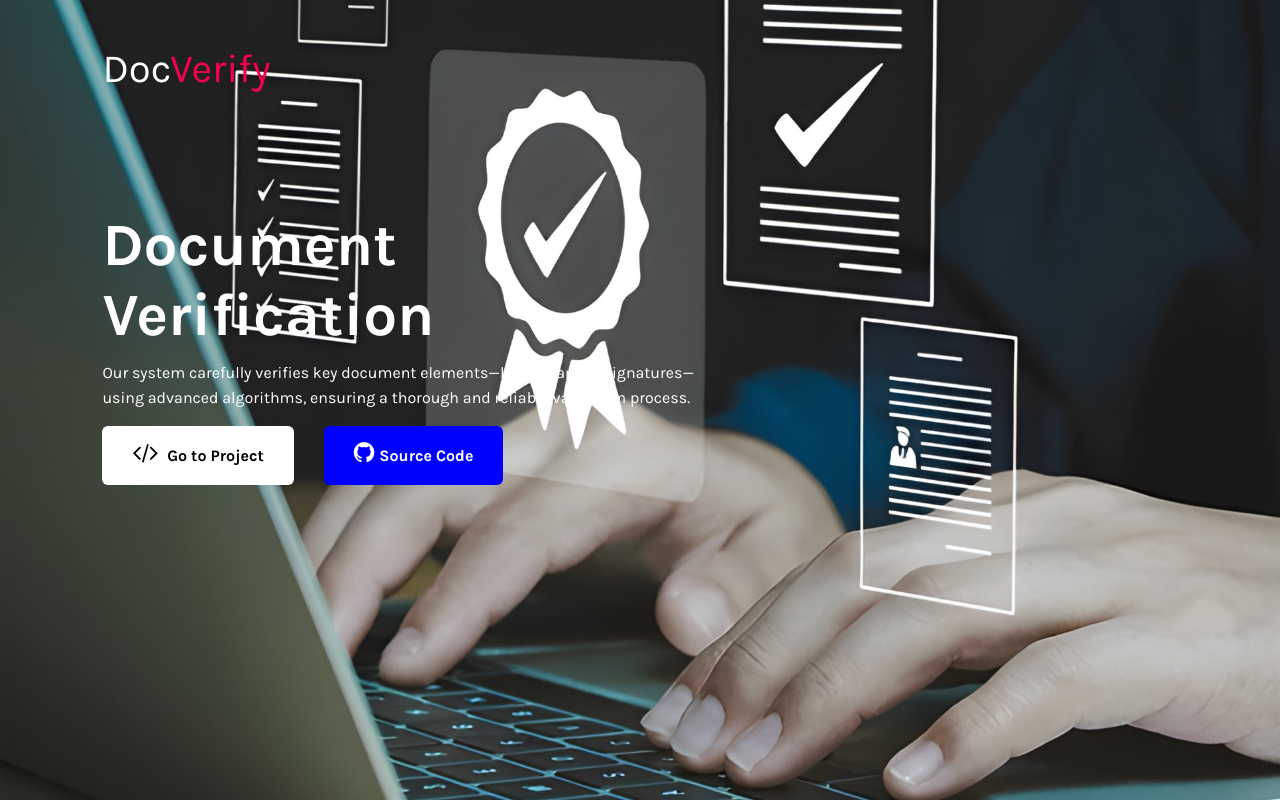
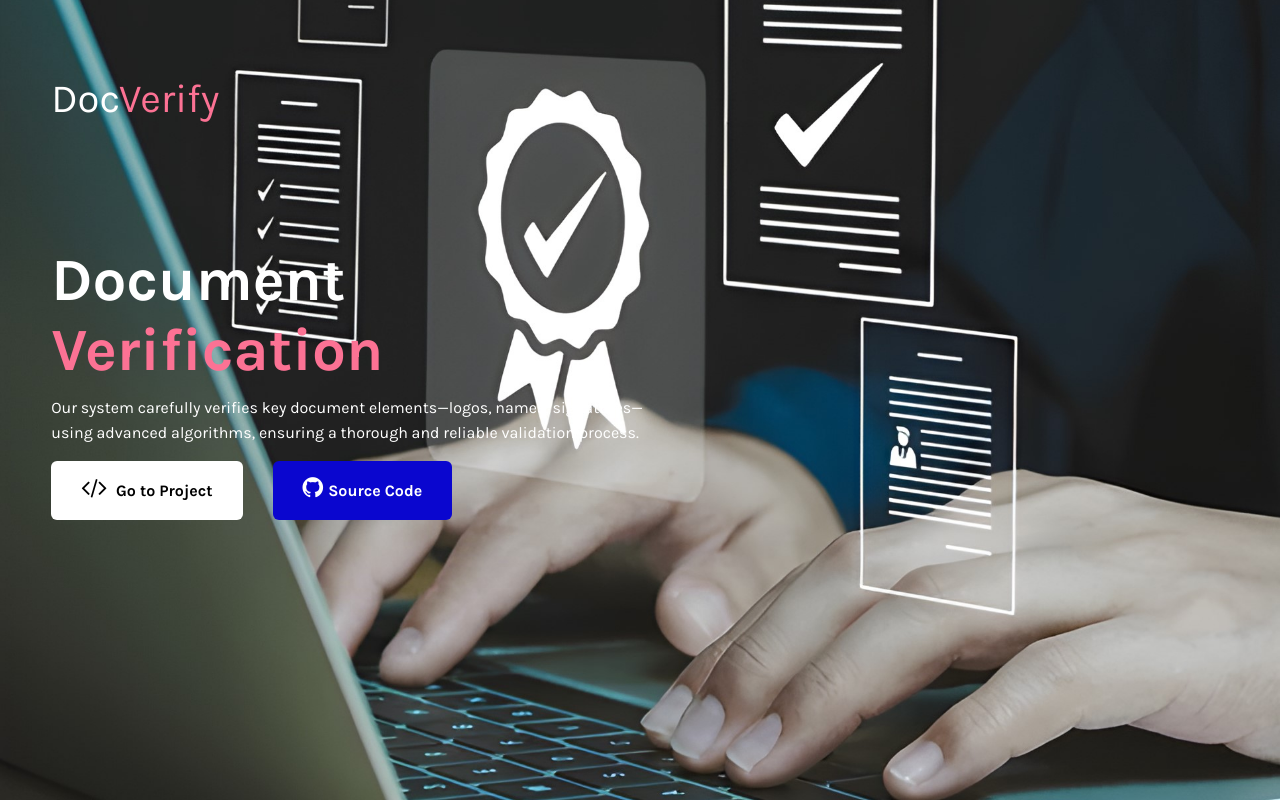
Before and after one commit to Tharun-Mallikanti/DocVerify, a Flask app: page / in a window 1280 px wide. Run offline with Flask 3, Linux system fonts and the light colour scheme.

Commit message:
changed index.html layout

```diff
--- a/app.py
+++ b/app.py
@@ -6,6 +6,7 @@ from io import BytesIO
 import easyocr
 import cv2
 import re
+import os
 from difflib import SequenceMatcher
 from keras.models import load_model
 import numpy as np
@@ -154,6 +155,18 @@ def compare_strings(string1, string2, threshold):
         return False
 
 
+def delete_jpg_images():
+    directory_path = r'C:\Users\tharu\Desktop\v2\static'
+    try:
+        for filename in os.listdir(directory_path):
+            if filename.endswith(".jpg"):
+                os.remove(os.path.join(directory_path, filename))
+        return "JPG images deleted successfully"
+    except Exception as e:
+        return f"An error occurred: {str(e)}"
+
+
+
 @app.route('/')
 def home():
     return render_template('some.html')
@@ -168,7 +181,7 @@ def verify():
 @app.route('/submit', methods=['GET', 'POST'])
 def submit():
     try:
-
+        # delete_jpg_images()
         inputName=request.json.get('inputName')
         inputAadhar=request.json.get('inputAadhar')
         inputNumber=request.json.get('inputNumber')
@@ -195,6 +208,8 @@ def submit():
         image.save("static/input_image.jpg")
         # from roboflow import Roboflow
         # my api key
+
+
         # rf = Roboflow(api_key="2bwhxzy7AaegkJ9ubiIJ")
         # project = rf.workspace().project("docverify")
         # model = project.version(1).model
--- a/templates/some.html
+++ b/templates/some.html
@@ -28,7 +28,7 @@
             background-position: center;
             background-size: cover;
             padding-top: 35px;
-            padding-left: 8%;
+            padding-left: 4%;
             padding-right: 8%;
         }
 
@@ -45,7 +45,8 @@
         }
 
         span {
-            color: #f9004d;
+            color: #fc7294;
+            /* color: #ffecd1; */
         }
 
         .btn {
@@ -93,7 +94,7 @@
         .srccode {
             color: white;
             text-decoration: none;
-            background: #0000FF;
+            background: #0a06cf;
             padding: 20px 30px;
             font-weight: bold;
             border-radius: 6px;
@@ -117,12 +118,12 @@
 <body>
     <div class="container">
         <nav>
-            <div class="logo">
+            <div class="logo" style="margin-top: 30px;">
                 <a href="#">Doc<span>Verify</span></a>
             </div>
         </nav>
         <div class="content">
-            <h2>Document<br>Verification</h2>
+            <h2>Document<br><span>Verification</span></h2>
             <p>Our system carefully verifies key document elements—logos, names, signatures—using advanced algorithms,
                 ensuring a thorough and reliable validation process.</p>
         </div>
```
Also changed, not shown: static/index.js (+9 -4 lines), templates/index.html (+5 -16 lines), static/aadharno.jpg, static/background.jpg (deleted), static/details.jpg, static/emblem.jpg, static/goi.jpg, static/image.jpg, static/input_image.jpg, static/loading.gif (added), static/output_image.jpg, static/qr.jpg, 1 other file.
